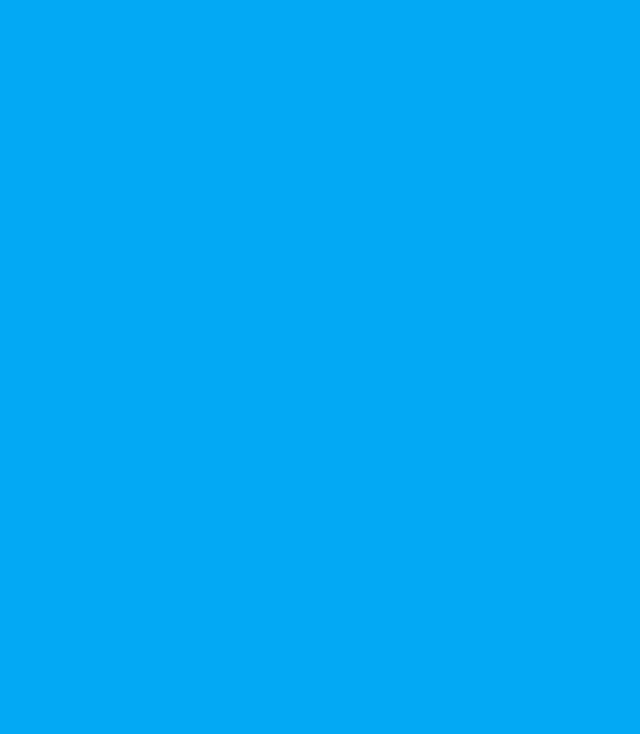
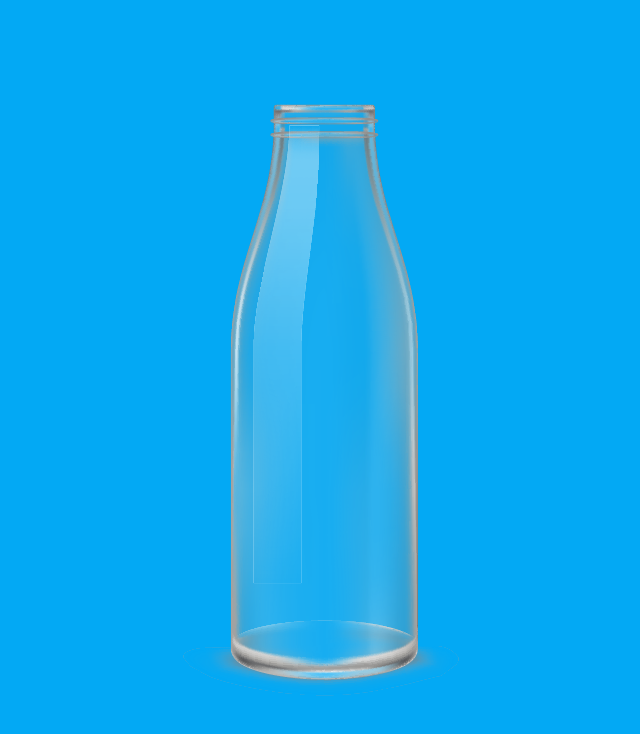
Before and after one commit to Starlla/filling_bottle, a plain HTML site: page index.html in a window 1280 px wide. Shown: the whole page, without its empty margins (319-959 px from the left). Drawn offline with nearby package versions, Linux system fonts and the light colour scheme; the site is published under a folder, as on GitHub Pages, so addresses that start at the root find nothing.

Commit message:
change path

```diff
--- a/style.css
+++ b/style.css
@@ -23,12 +23,12 @@ body {
 }
 
 .box .face1 {
-  background: url(/assets/fill_bottle.png);
+  background: url(./assets/fill_bottle.png);
   background-repeat: no-repeat;
   background-position: center;
 }
 .box .face2 {
-  background: url(/assets/empty_bottle.png);
+  background: url(./assets/empty_bottle.png);
   background-repeat: no-repeat;
   background-position: center;
 }
```
